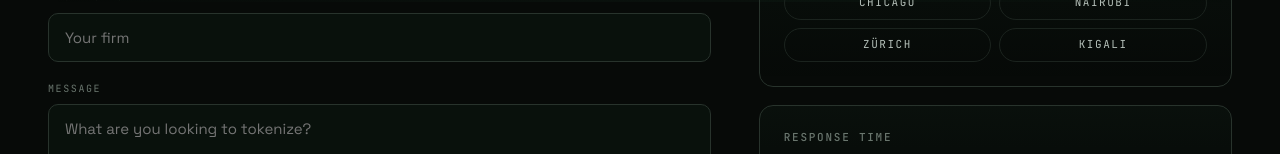
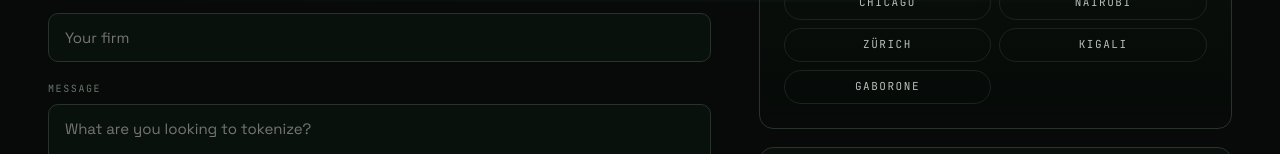
Before and after one commit to 0xsereel/website, a React (Vite) app: page /contact in a window 1280 px wide. Shown: the part 798-952 px from the top of the page. Built offline with nearby package versions, Linux system fonts and the light colour scheme.

Commit message:
Added gaborone

```diff
--- a/src/components/Contact/ContactContent.tsx
+++ b/src/components/Contact/ContactContent.tsx
@@ -175,6 +175,7 @@ export const ContactContent = () => {
                 <span>Nairobi</span>
                 <span>Zürich</span>
                 <span>Kigali</span>
+                <span>Gaborone</span>
               </div>
             </div>
             <div className="card">
```
